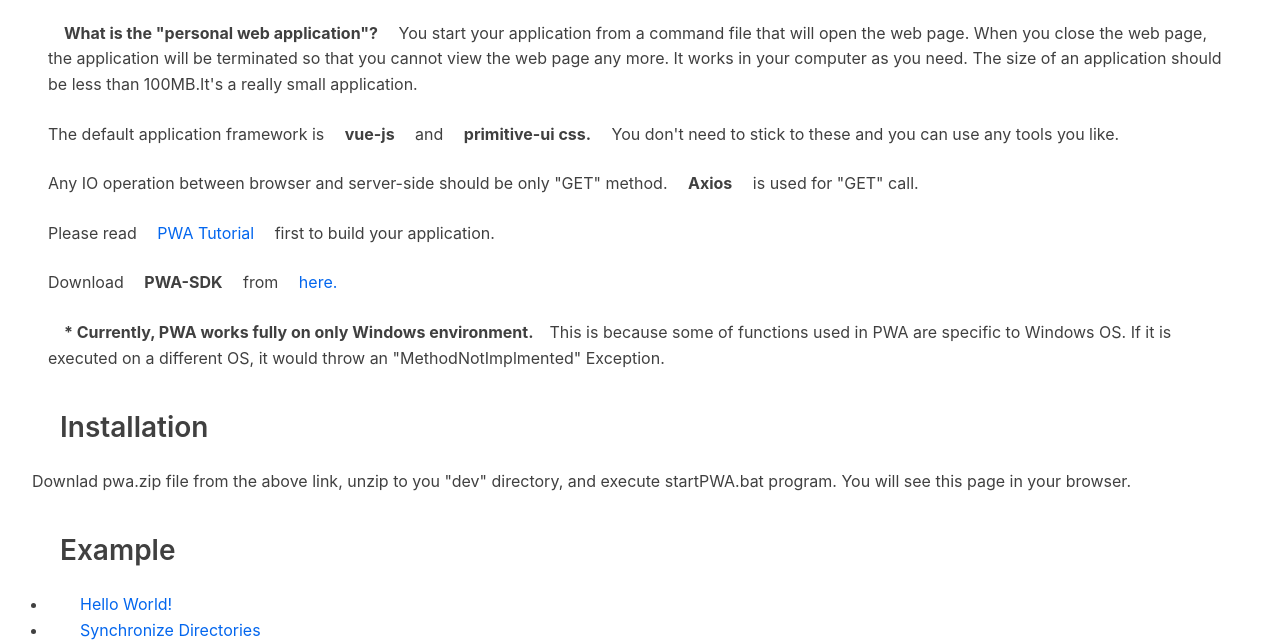
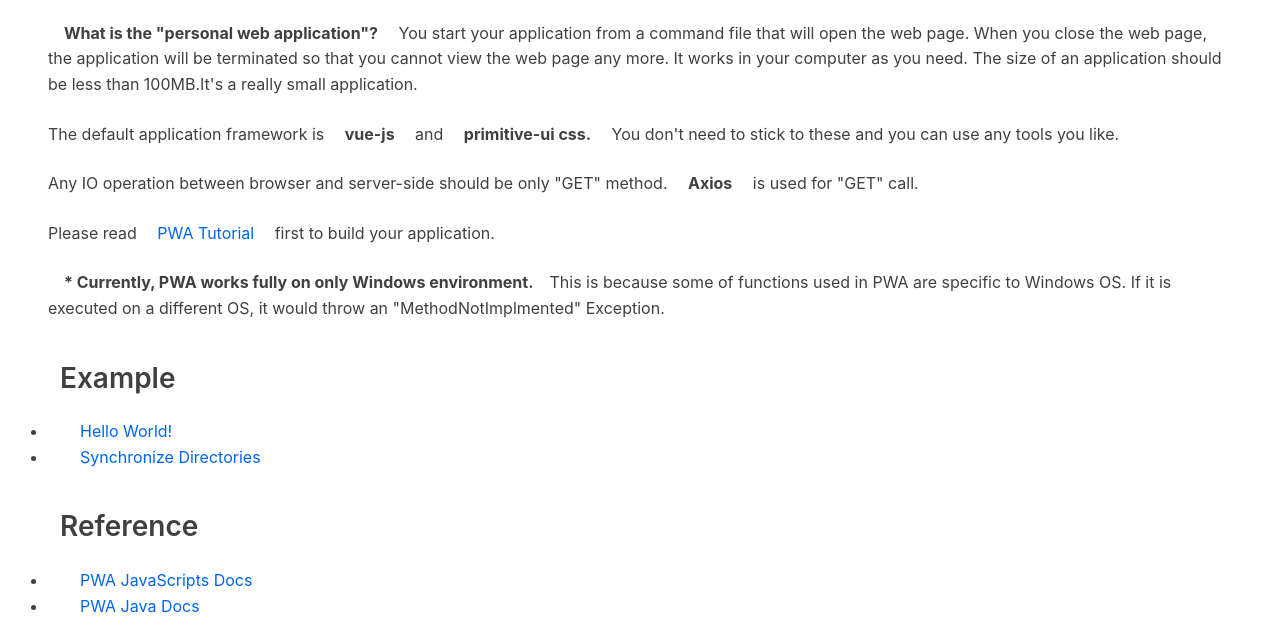
Before and after one commit to shigeru-takehara/personal-web-application-sdk, a plain HTML site: page http-server/WEB-INF/index.html in a window 1280 px wide. Shown: the part 120-764 px from the top of the page. Drawn offline with Linux system fonts and the light colour scheme.

Commit message:
update-7

```diff
--- a/http-server/WEB-INF/index.html
+++ b/http-server/WEB-INF/index.html
@@ -21,11 +21,11 @@
 		<p>Any IO operation between browser and server-side should be only "GET" method. <b>Axios</b> is used for "GET" call.<p>
 
 		<p>Please read <a href="/tutorial/tableOfContent.html">PWA Tutorial</a> first to build your application.</p>
-		<p>Download <b>PWA-SDK</b> from <a href="/tutorial/pwa.zip">here.</a></p>
+<!--		<p>Download <b>PWA-SDK</b> from <a href="/tutorial/pwa.zip">here.</a></p> -->
 		<p><B>* Currently, PWA works fully on only Windows environment.</B>This is because some of functions used in PWA are specific to Windows OS. If it is executed on a different OS, it would throw an "MethodNotImplmented" Exception.</p>
 
-		<h3>Installation</h3>
-		Downlad pwa.zip file from the above link, unzip to you "dev" directory, and execute startPWA.bat program. You will see this page in your browser.
+<!--		<h3>Installation</h3>
+		Downlad pwa.zip file from the above link, unzip to you "dev" directory, and execute startPWA.bat program. You will see this page in your browser. -->
 		<h3>Example</h3>
 		<ul>
 			<li><a href="helloWorld.html">Hello World!</a></li>
```
Also changed, not shown: 1 other file.
